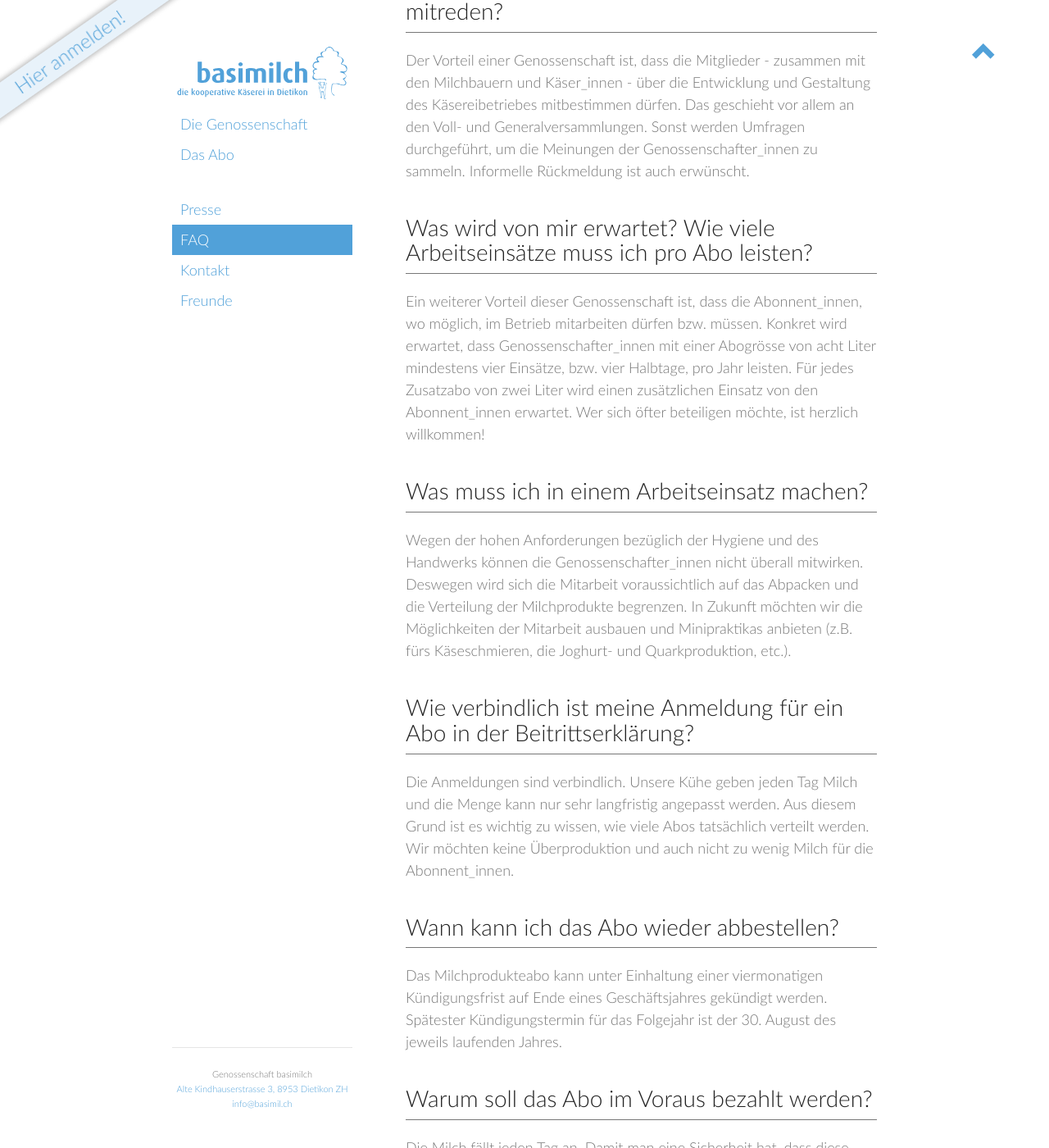
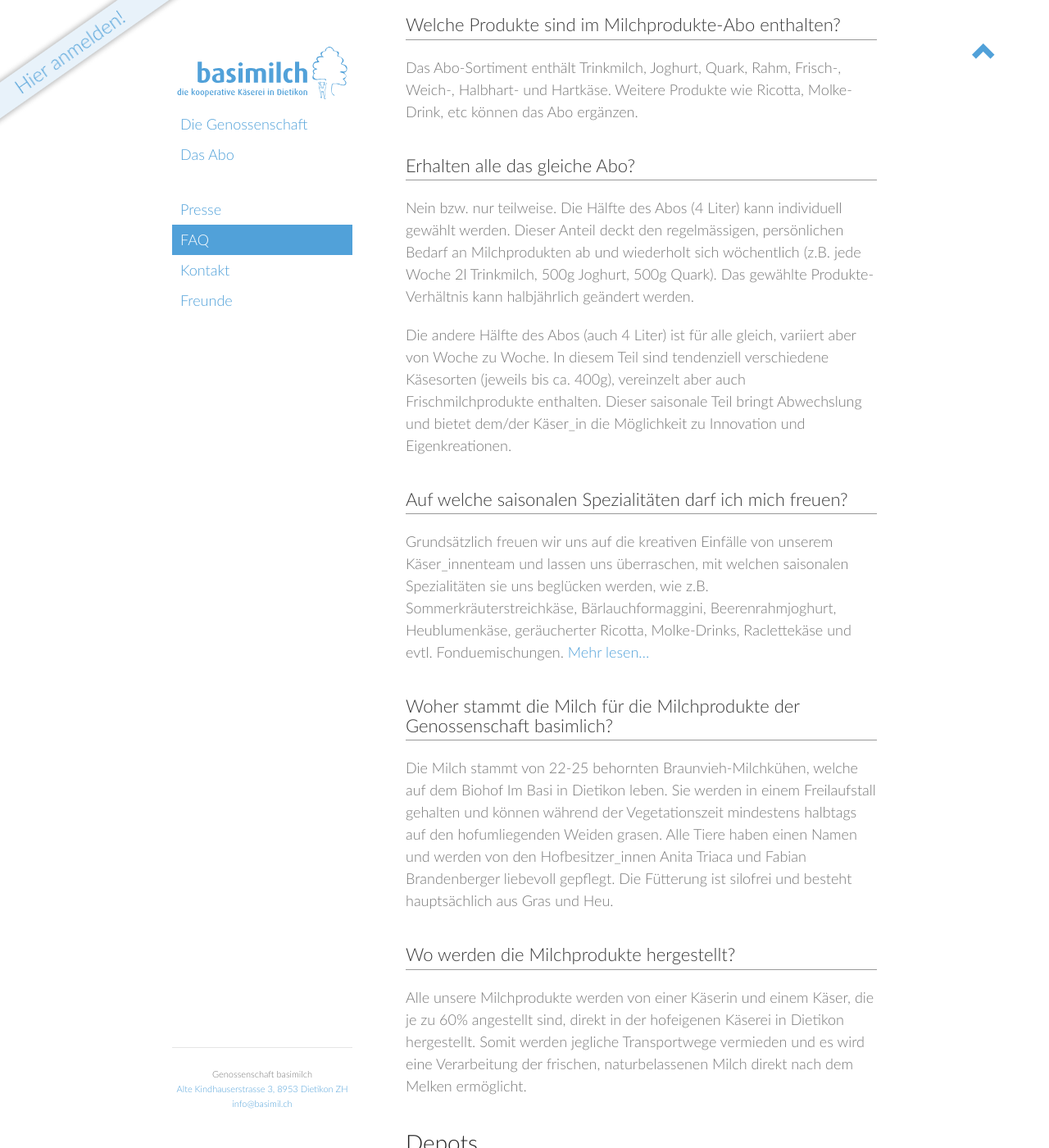
Before and after one commit to vryser/basimilch.github.io, a Jekyll site: the page built from pages/060-faq.md, in a window 1280 px wide and 1400 px high, scrolled down 4809 px. Shown: the whole window at 82% size. Built offline with Jekyll 4.4.1, drawn with Linux system fonts in a browser that asks for light colours; some of the changed text lies outside the part shown.

Commit message:
new: order and classify FAQs in sections

```diff
--- a/pages/060-faq.md
+++ b/pages/060-faq.md
@@ -7,27 +7,10 @@ permalink: /faq/
 - NB: An dieser Stelle wird ein Verzeichnis generiert.
 {:toc}
 
-# Woher stammt die Milch für die Milchprodukte der Genossenschaft basimlich?
-
-Die Milch stammt von 22-25 behornten Braunvieh-Milchkühen, welche auf
-dem Biohof Im Basi in Dietikon leben. Sie werden in einem
-Freilaufstall gehalten und können während der Vegetationszeit
-mindestens halbtags auf den hofumliegenden Weiden grasen. Alle Tiere
-haben einen Namen und werden von den Hofbesitzer_innen Anita Triaca
-und Fabian Brandenberger liebevoll gepflegt. Die Fütterung ist
-silofrei und besteht hauptsächlich aus Gras und Heu.
+# Genossenschaft
 
 
-# Wo werden die Milchprodukte hergestellt?
-
-Alle unsere Milchprodukte werden von einer Käserin und einem Käser,
-die je zu 60% angestellt sind, direkt in der hofeigenen Käserei in
-Dietikon hergestellt. Somit werden jegliche Transportwege vermieden
-und es wird eine Verarbeitung der frischen, naturbelassenen Milch
-direkt nach dem Melken ermöglicht.
-
-
-# Wie werde ich Genossenschafter_in?
+## Wie werde ich Genossenschafter_in?
 
 Genossenschafter_innen werden von der Betriebsgruppe mit einer
 unterzeichneten Beitrittserklärung und der Zeichnung von
@@ -37,21 +20,116 @@ Franken.
 
 {% include button-signup.html %}
 
-# Erhalte ich als Genossenschafter_in automatisch ein Abo?
+
+## Erhalte ich als Genossenschafter_in automatisch ein Abo?
 
 Als Mitglied der Genossenschaft ist man nicht automatisch Abonnent_in.
 Das Milchprodukte-Abo muss zusätzlich bestellt werden und benötigt
 zwei Anteilsscheine als Basis.
 
 
-# Wie kann ich ein Abo als Genossenschafter_in bestellen?
+## Darf ich als Genossenschafter_in im Betrieb mitreden?
+
+Der Vorteil einer Genossenschaft ist, dass die Mitglieder - zusammen
+mit den Milchbauern und Käser_innen - über die Entwicklung und
+Gestaltung des Käsereibetriebes mitbestimmen dürfen. Das geschieht vor
+allem an den Voll- und Generalversammlungen. Sonst werden Umfragen
+durchgeführt, um die Meinungen der Genossenschafter_innen zu sammeln.
+Informelle Rückmeldung ist auch erwünscht.
+
+
+## Was muss ich in einem Arbeitseinsatz machen?
+
+Wegen der hohen Anforderungen bezüglich der Hygiene und des Handwerks
+können die Genossenschafter_innen nicht überall mitwirken. Deswegen
+wird sich die Mitarbeit voraussichtlich auf das Abpacken und die
+Verteilung der Milchprodukte begrenzen. In Zukunft möchten wir die
+Möglichkeiten der Mitarbeit ausbauen und Minipraktikas anbieten (z.B.
+fürs Käseschmieren, die Joghurt- und Quarkproduktion, etc.).
+
+
+## Wie verbindlich ist meine Anmeldung für ein Abo in der Beitrittserklärung?
+
+Die Anmeldungen sind verbindlich. Unsere Kühe geben jeden Tag Milch
+und die Menge kann nur sehr langfristig angepasst werden. Aus diesem
+Grund ist es wichtig zu wissen, wie viele Abos tatsächlich verteilt
+werden. Wir möchten keine Überproduktion und auch nicht zu wenig Milch
+für die Abonnent_innen.
+
+
+## Kriege ich das Geld für die Anteilscheine beim Austritt aus der Genossenschaft zurück?
+
+Wer nicht mehr Mitglied der Genossenschaft sein möchte, kündigt die
+Mitgliedschaft [fristgerecht](/genossenschaft/statuten/#c) und krieg
+dann auch den vollen Wert der Anteilscheine zurück.
+
+
+
+# Abo
+
+
+## Wie viel kostet ein Milchprodukte-Abo?
+
+Ein Grundabo, bestehend aus acht Liter verarbeiteter Milch, kostet
+jährlich 1100 Franken. Das entspricht etwa 21 Franken pro Woche.
+
+
+## Wie kann ich ein Abo als Genossenschafter_in bestellen?
 
 Die Anmeldung fürs Abo kann entweder direkt mit der Beitrittserklärung
 erfolgen oder später per Email an {% include info_email_link.html %}.
 [Mehr lesen...](/genossenschaft/#ein-abo-bestellen)
 
 
-# Wie gross ist das wöchentliche Milchprodukte-Abo?
+## Erhalte ich mein Abo das ganze Jahr?
+
+Das Abo wird wöchentlich verteilt, nur in den Schul-Sommerferien (Kt.
+ZH) pausiert das Abo für fünf Wochen. An den übrigen Feiertagen,
+Ferien und Festtagen wird das Abo ausgeliefert.
+
+
+## Kann ich mein Abo ferienweise unterbrechen?
+
+Nein. Wer in den Ferien weilt, sorgt dafür, dass das Abo von Freunden,
+Nachbarn, Bekannten etc. abgeholt wird. Sie werden sich sicher darüber
+freuen.
+
+
+## Wann kann ich das Abo wieder abbestellen?
+
+Das Milchprodukteabo kann unter Einhaltung einer viermonatigen
+Kündigungsfrist auf Ende eines Geschäftsjahres gekündigt werden.
+Spätester Kündigungstermin für das Folgejahr ist der 30. August des
+jeweils laufenden Jahres.
+
+
+## Warum soll das Abo im Voraus bezahlt werden?
+
+Die Milch fällt jeden Tag an. Damit man eine Sicherheit hat, dass
+diese Milch auch konsumiert wird, keine Überproduktion stattfindet,
+die Arbeit bezahlt ist, alle Kosten gedeckt und genug Pflege und
+Sorgfalt in den ganzen Betrieb gesteckt werden kann, wird nach
+regionaler Vertragslandwirtschaftsmanier im Voraus bezahlt. Etwa zu
+Vergleichen mit dem GA der SBB, wo der ganze Betrieb, der dahinter
+steckt, gewährleistet werden und bezahlt werden muss.
+
+
+## Was wird von mir erwartet? Wie viele Arbeitseinsätze muss ich pro Abo leisten?
+
+Ein weiterer Vorteil dieser Genossenschaft ist, dass die
+Abonnent_innen, wo möglich, im Betrieb mitarbeiten dürfen bzw. müssen.
+Konkret wird erwartet, dass Genossenschafter_innen mit einer Abogrösse
+von acht Liter mindestens vier Einsätze, bzw. vier Halbtage, pro Jahr
+leisten. Für jedes Zusatzabo von zwei Liter wird einen zusätzlichen
+Einsatz von den Abonnent_innen erwartet. Wer sich öfter beteiligen
+möchte, ist herzlich willkommen!
+
+
+
+# Milchprodukte
+
+
+## Wie gross ist das wöchentliche Milchprodukte-Abo?
 
 Ein Milchprodukte-Abo besteht aus wöchentlich ca. 8 Liter Milch, zu
 verschiedenen Milchprodukten verarbeitet.
@@ -60,7 +138,7 @@ Ein Liter verarbeitete Milch entspricht etwa: 1 Liter Trinkmilch, oder
 1 kg Joghurt, oder 300 g Quark, oder 100 g Käse, oder 1dl Rahm etc.
 
 
-# Was tun, wenn mir dieses Abo zu gross oder zu klein ist?
+## Was tun, wenn mir dieses Abo zu gross oder zu klein ist?
 
 Ist das Abo zu klein, kann dieses mit bis zu 3 Zusatzabos à jeweils
 zwei Liter ergänzt werden.
@@ -69,14 +147,14 @@ Ist das Abo zu gross, so empfehlen wir, dieses z.B. mit Nachbarn oder
 Freunden zu teilen.
 
 
-# Welche Produkte sind im Milchprodukte-Abo enthalten?
+## Welche Produkte sind im Milchprodukte-Abo enthalten?
 
 Das Abo-Sortiment enthält Trinkmilch, Joghurt, Quark, Rahm, Frisch-,
 Weich-, Halbhart- und Hartkäse. Weitere Produkte wie Ricotta, Molke-
 Drink, etc können das Abo ergänzen.
 
 
-# Erhalten alle das gleiche Abo?
+## Erhalten alle das gleiche Abo?
 
 Nein bzw. nur teilweise. Die Hälfte des Abos (4 Liter) kann
 individuell gewählt werden. Dieser Anteil deckt den regelmässigen,
@@ -92,7 +170,7 @@ Abwechslung und bietet dem/der Käser_in die Möglichkeit zu Innovation
 und Eigenkreationen.
 
 
-# Auf welche saisonalen Spezialitäten darf ich mich freuen?
+## Auf welche saisonalen Spezialitäten darf ich mich freuen?
 
 Grundsätzlich freuen wir uns auf die kreativen Einfälle von unserem
 Käser_innenteam und lassen uns überraschen, mit welchen saisonalen
@@ -102,94 +180,39 @@ Heublumenkäse, geräucherter Ricotta, Molke-Drinks, Raclettekäse und
 evtl. Fonduemischungen. [Mehr lesen...](/abo/#produkte)
 
 
-# Erhalte ich mein Abo das ganze Jahr?
+## Woher stammt die Milch für die Milchprodukte der Genossenschaft basimlich?
 
-Das Abo wird wöchentlich verteilt, nur in den Schul-Sommerferien (Kt.
-ZH) pausiert das Abo für fünf Wochen. An den übrigen Feiertagen,
-Ferien und Festtagen wird das Abo ausgeliefert.
+Die Milch stammt von 22-25 behornten Braunvieh-Milchkühen, welche auf
+dem Biohof Im Basi in Dietikon leben. Sie werden in einem
+Freilaufstall gehalten und können während der Vegetationszeit
+mindestens halbtags auf den hofumliegenden Weiden grasen. Alle Tiere
+haben einen Namen und werden von den Hofbesitzer_innen Anita Triaca
+und Fabian Brandenberger liebevoll gepflegt. Die Fütterung ist
+silofrei und besteht hauptsächlich aus Gras und Heu.
 
 
-# Kann ich mein Abo ferienweise unterbrechen?
+## Wo werden die Milchprodukte hergestellt?
 
-Nein. Wer in den Ferien weilt, sorgt dafür, dass das Abo von Freunden,
-Nachbarn, Bekannten etc. abgeholt wird. Sie werden sich sicher darüber
-freuen.
+Alle unsere Milchprodukte werden von einer Käserin und einem Käser,
+die je zu 60% angestellt sind, direkt in der hofeigenen Käserei in
+Dietikon hergestellt. Somit werden jegliche Transportwege vermieden
+und es wird eine Verarbeitung der frischen, naturbelassenen Milch
+direkt nach dem Melken ermöglicht.
 
 
-# Wie viel kostet ein Milchprodukte-Abo?
 
-Ein Grundabo, bestehend aus acht Liter verarbeiteter Milch, kostet
-jährlich 1100 Franken. Das entspricht etwa 21 Franken pro Woche.
+# Depots
 
 
-# Wo kann ich die Milchprodukte beziehen? Wo werden die Depots zur Abholung der wöchentlichen Milchabos stehen?
+## Wo kann ich die Milchprodukte beziehen? Wo werden die Depots zur Abholung der wöchentlichen Milchabos stehen?
 
 Die Milchprodukte werden von den Genossenschafter_innen von
 {{site.info.shortname}} als wöchentliches Abo in Depots verteilt.
 Grundsätzlich werden die Depots dort eingerichtet, wo unsere
 Abonnent_innen sie einfach und schnell erreichen. Geplannt sind Depots
 in der Stadt Zürich und Oerlikon, sowie eines auf dem Hof Im Basi in
-Dietikon. [Mehr lesen...](/abo/#depots)
+Dietikon. [Mehr lesen...](/abo/depots)
 
 Zudem kann weiterhin eine Auswahl der Produkte im Hofladen von Anita
 Triaca und Fabian Brandenberger auf dem Hof Im Basi in Dietikon
 gekauft werden.
-
-
-# Darf ich als Genossenschafter_in im Betrieb mitreden?
-
-Der Vorteil einer Genossenschaft ist, dass die Mitglieder - zusammen
-mit den Milchbauern und Käser_innen - über die Entwicklung und
-Gestaltung des Käsereibetriebes mitbestimmen dürfen. Das geschieht vor
-allem an den Voll- und Generalversammlungen. Sonst werden Umfragen
-durchgeführt, um die Meinungen der Genossenschafter_innen zu sammeln.
-Informelle Rückmeldung ist auch erwünscht.
-
-
-# Was wird von mir erwartet? Wie viele Arbeitseinsätze muss ich pro Abo leisten?
-
-Ein weiterer Vorteil dieser Genossenschaft ist, dass die
-Abonnent_innen, wo möglich, im Betrieb mitarbeiten dürfen bzw. müssen.
-Konkret wird erwartet, dass Genossenschafter_innen mit einer Abogrösse
-von acht Liter mindestens vier Einsätze, bzw. vier Halbtage, pro Jahr
-leisten. Für jedes Zusatzabo von zwei Liter wird einen zusätzlichen
-Einsatz von den Abonnent_innen erwartet. Wer sich öfter beteiligen
-möchte, ist herzlich willkommen!
-
-
-# Was muss ich in einem Arbeitseinsatz machen?
-
-Wegen der hohen Anforderungen bezüglich der Hygiene und des Handwerks
-können die Genossenschafter_innen nicht überall mitwirken. Deswegen
-wird sich die Mitarbeit voraussichtlich auf das Abpacken und die
-Verteilung der Milchprodukte begrenzen. In Zukunft möchten wir die
-Möglichkeiten der Mitarbeit ausbauen und Minipraktikas anbieten (z.B.
-fürs Käseschmieren, die Joghurt- und Quarkproduktion, etc.).
-
-
-# Wie verbindlich ist meine Anmeldung für ein Abo in der Beitrittserklärung?
-
-Die Anmeldungen sind verbindlich. Unsere Kühe geben jeden Tag Milch
-und die Menge kann nur sehr langfristig angepasst werden. Aus diesem
-Grund ist es wichtig zu wissen, wie viele Abos tatsächlich verteilt
-werden. Wir möchten keine Überproduktion und auch nicht zu wenig Milch
-für die Abonnent_innen.
-
-
-# Wann kann ich das Abo wieder abbestellen?
-
-Das Milchprodukteabo kann unter Einhaltung einer viermonatigen
-Kündigungsfrist auf Ende eines Geschäftsjahres gekündigt werden.
-Spätester Kündigungstermin für das Folgejahr ist der 30. August des
-jeweils laufenden Jahres.
-
-
-# Warum soll das Abo im Voraus bezahlt werden?
-
-Die Milch fällt jeden Tag an. Damit man eine Sicherheit hat, dass
-diese Milch auch konsumiert wird, keine Überproduktion stattfindet,
-die Arbeit bezahlt ist, alle Kosten gedeckt und genug Pflege und
-Sorgfalt in den ganzen Betrieb gesteckt werden kann, wird nach
-regionaler Vertragslandwirtschaftsmanier im Voraus bezahlt. Etwa zu
-Vergleichen mit dem GA der SBB, wo der ganze Betrieb, der dahinter
-steckt, gewährleistet werden und bezahlt werden muss.
```
